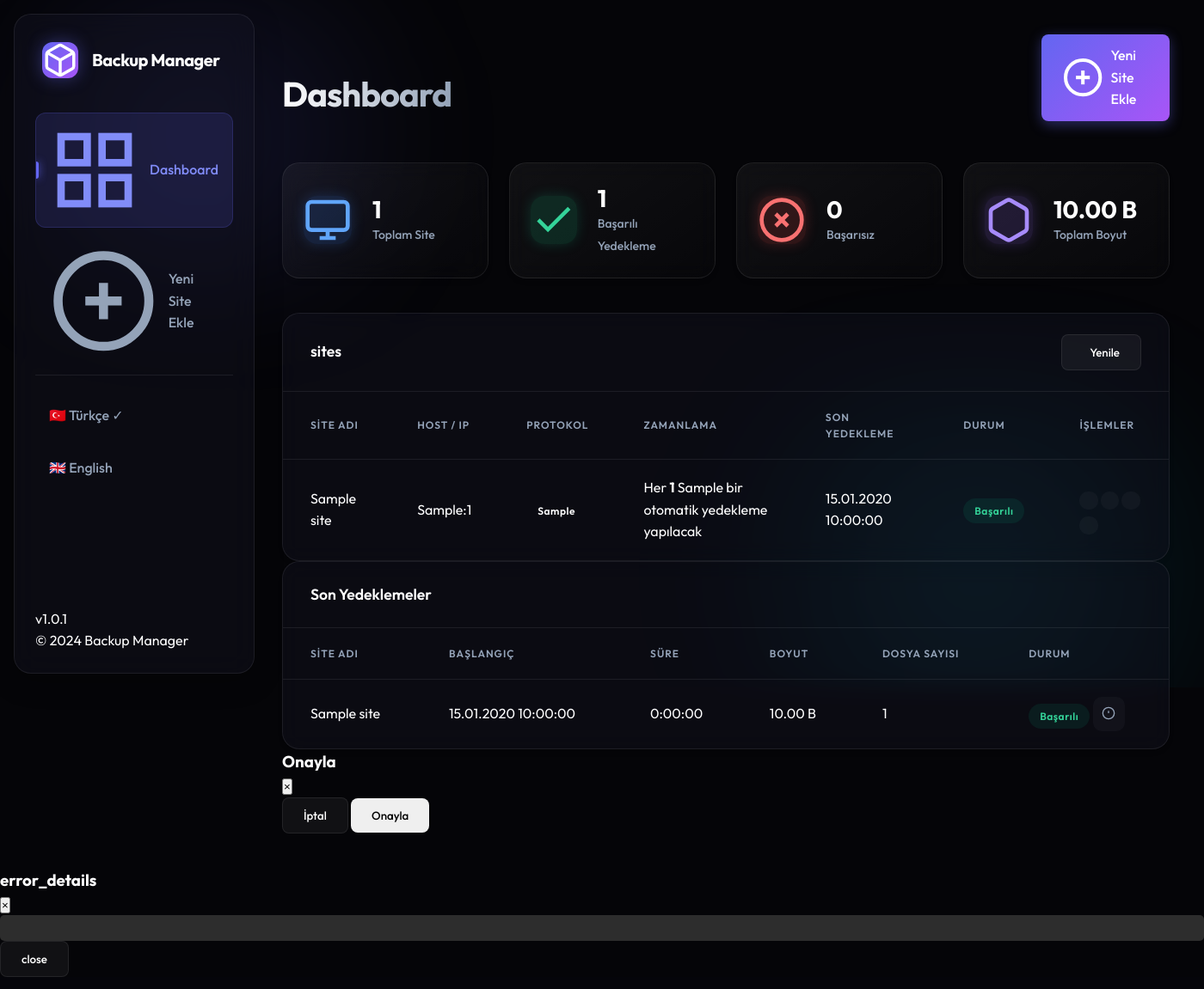
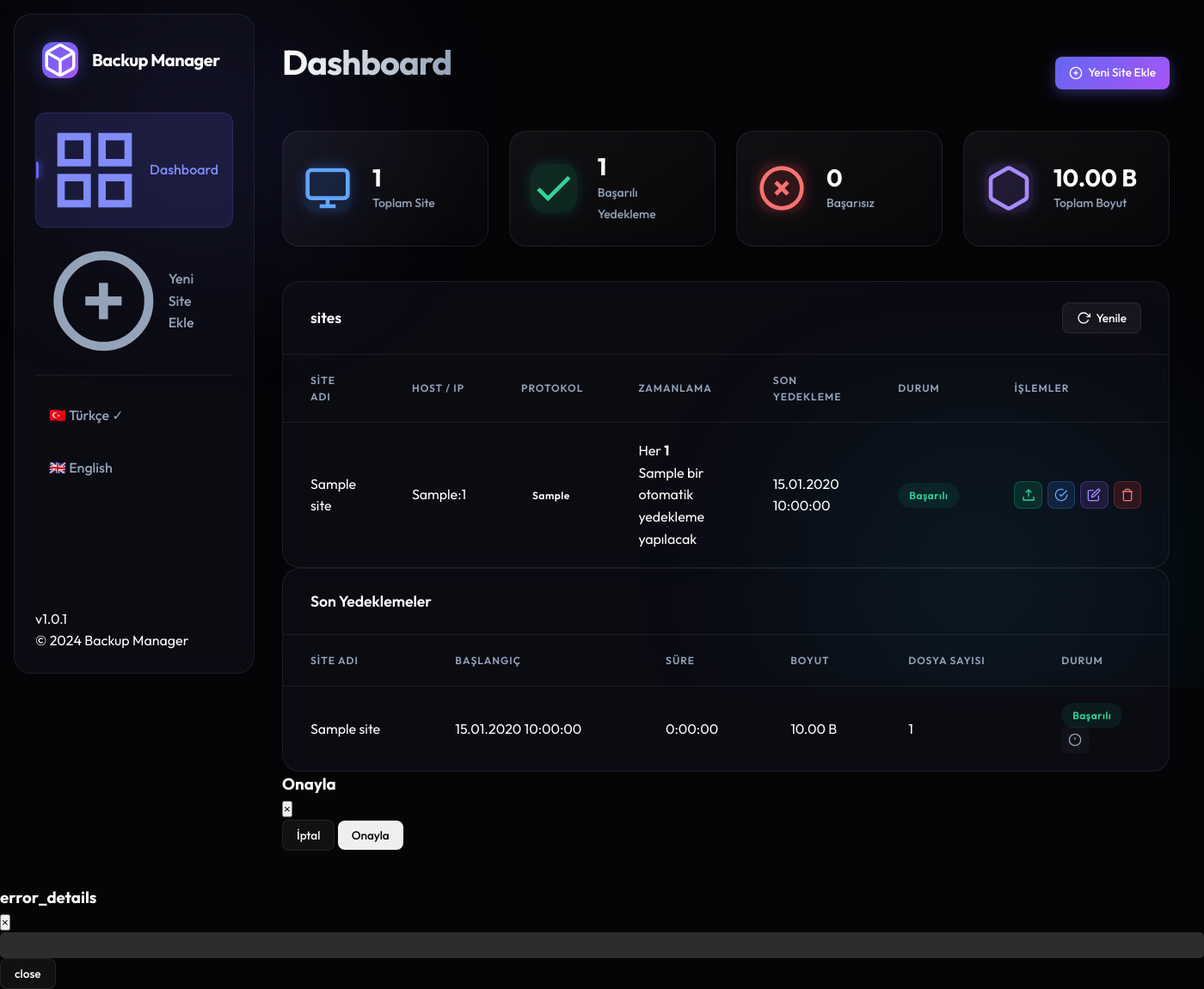
Before and after one commit to Skucukbayy/websitebackupmanager, a Flask app: page / in a window 1400 px wide. Shown: the whole page at 86% size. Run offline with Flask 3, Linux system fonts and the light colour scheme; tables that the repository leaves empty hold one stand-in row (values such as "Sample post"); parts of the project's set-up code (start-up, migrations or seed data) failed here and were passed over.

Commit message:
UI iyileştirmeleri: Butonlar küçültüldü, işlem butonları renklendirildi
- Buton boyutları küçültüldü (padding ve font-size)
- Yedekle butonu: Yeşil arka plan
- Bağlantı test butonu: Mavi arka plan
- Düzenle butonu: Mor arka plan
- Sil butonu: Kırmızı arka plan
- Hover efektleri ve glow efektleri eklendi

```diff
--- a/static/css/style.css
+++ b/static/css/style.css
@@ -446,14 +446,20 @@ a {
 .btn {
     display: inline-flex;
     align-items: center;
-    gap: 0.5rem;
-    padding: 0.75rem 1.5rem;
+    gap: 0.4rem;
+    padding: 0.5rem 1rem;
     border-radius: var(--radius-sm);
     font-weight: 500;
+    font-size: 0.85rem;
     transition: all 0.3s ease;
     cursor: pointer;
     border: none;
     font-family: inherit;
+}
+
+.btn svg {
+    width: 16px;
+    height: 16px;
 }
 
 .btn-primary {
@@ -479,31 +485,102 @@ a {
     border-color: rgba(255, 255, 255, 0.2);
 }
 
+.btn-outline {
+    background: transparent;
+    color: var(--text-muted);
+    border: 1px solid var(--glass-border);
+}
+
+.btn-outline:hover {
+    background: rgba(255, 255, 255, 0.05);
+    color: white;
+    border-color: rgba(255, 255, 255, 0.2);
+}
+
+/* Action Buttons - More Prominent */
+.action-buttons {
+    display: flex;
+    gap: 6px;
+    align-items: center;
+}
+
 .btn-icon {
-    padding: 0.6rem;
-    border-radius: 10px;
+    padding: 0.45rem;
+    border-radius: 8px;
     background: rgba(255, 255, 255, 0.03);
     color: var(--text-muted);
     border: 1px solid transparent;
     transition: all 0.2s;
+    display: flex;
+    align-items: center;
+    justify-content: center;
+}
+
+.btn-icon svg {
+    width: 16px;
+    height: 16px;
 }
 
 .btn-icon:hover {
-    background: rgba(255, 255, 255, 0.1);
-    color: white;
-    transform: scale(1.05);
+    transform: scale(1.1);
 }
 
-.btn-icon.btn-success:hover {
-    background: rgba(16, 185, 129, 0.2);
+/* Backup Button - Green and Prominent */
+.btn-icon.btn-success {
+    background: rgba(16, 185, 129, 0.15);
     color: #34d399;
     border-color: rgba(16, 185, 129, 0.3);
 }
 
-.btn-icon.btn-danger:hover {
-    background: rgba(239, 68, 68, 0.2);
+.btn-icon.btn-success:hover {
+    background: rgba(16, 185, 129, 0.3);
+    color: #6ee7b7;
+    border-color: rgba(16, 185, 129, 0.5);
+    box-shadow: 0 0 12px rgba(16, 185, 129, 0.4);
+}
+
+/* Test Connection Button - Blue */
+.btn-icon.btn-test,
+.action-buttons .btn-icon:nth-child(2) {
+    background: rgba(59, 130, 246, 0.15);
+    color: #60a5fa;
+    border-color: rgba(59, 130, 246, 0.3);
+}
+
+.btn-icon.btn-test:hover,
+.action-buttons .btn-icon:nth-child(2):hover {
+    background: rgba(59, 130, 246, 0.3);
+    color: #93c5fd;
+    border-color: rgba(59, 130, 246, 0.5);
+    box-shadow: 0 0 12px rgba(59, 130, 246, 0.4);
+}
+
+/* Edit Button - Purple */
+.action-buttons a.btn-icon {
+    background: rgba(139, 92, 246, 0.15);
+    color: #a78bfa;
+    border-color: rgba(139, 92, 246, 0.3);
+}
+
+.action-buttons a.btn-icon:hover {
+    background: rgba(139, 92, 246, 0.3);
+    color: #c4b5fd;
+    border-color: rgba(139, 92, 246, 0.5);
+    box-shadow: 0 0 12px rgba(139, 92, 246, 0.4);
+}
+
+/* Delete Button - Red and Prominent */
+.btn-icon.btn-danger {
+    background: rgba(239, 68, 68, 0.15);
     color: #f87171;
     border-color: rgba(239, 68, 68, 0.3);
+}
+
+.btn-icon.btn-danger:hover {
+    background: rgba(239, 68, 68, 0.3);
+    color: #fca5a5;
+    border-color: rgba(239, 68, 68, 0.5);
+    box-shadow: 0 0 12px rgba(239, 68, 68, 0.4);
 }
 
 /* Forms */
@@ -593,7 +670,7 @@ a {
 
 /* File Browser */
 .browser-path {
-    background: rgba(0,0,0,0.3);
+    background: rgba(0, 0, 0, 0.3);
     padding: 10px;
     border-radius: var(--radius-sm);
     margin-bottom: 15px;
@@ -609,7 +686,7 @@ a {
     overflow-y: auto;
     border: 1px solid var(--glass-border);
     border-radius: var(--radius-sm);
-    background: rgba(0,0,0,0.2);
+    background: rgba(0, 0, 0, 0.2);
 }
 
 .browser-item {
@@ -623,7 +700,7 @@ a {
 }
 
 .browser-item:hover {
-    background: rgba(255,255,255,0.05);
+    background: rgba(255, 255, 255, 0.05);
 }
 
 .browser-item:last-child {
```
